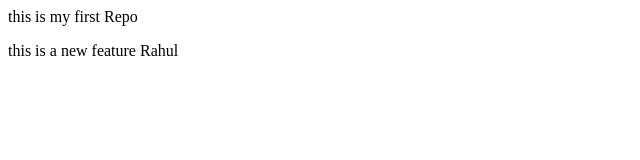
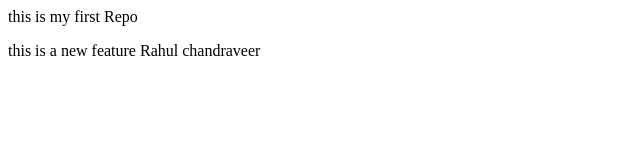
Before and after one commit to rahul-nishad5708/localRepo, a plain HTML site: page index.html in a window 1280 px wide. Shown: the full height of the page, 0-640 px from the left. Drawn offline with Linux system fonts and the light colour scheme.

Commit message:
Add name

```diff
--- a/index.html
+++ b/index.html
@@ -1,2 +1,2 @@
 <p> this is my first Repo</p>
-<p> this is a new feature Rahul</p>
+<p> this is a new feature Rahul chandraveer</p>
```
